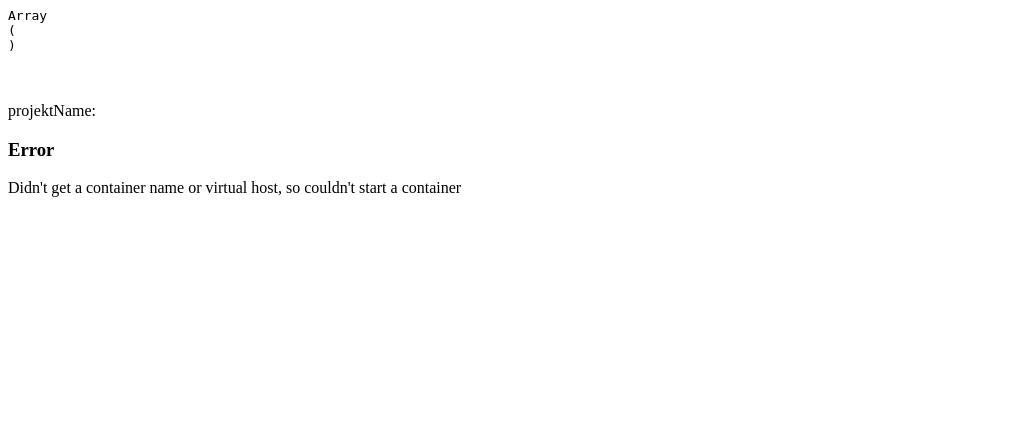
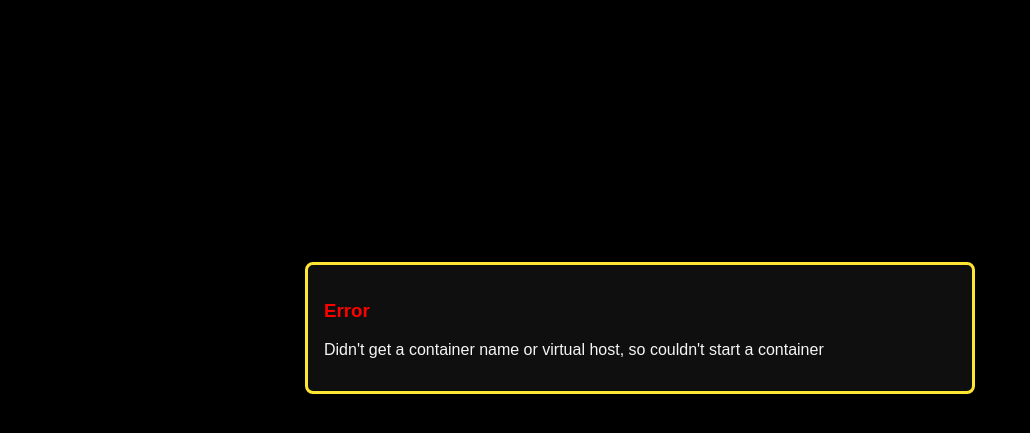
Before and after one commit to andersundsehr/searchforcompose, a PHP site: page / in a window 1280 px wide. Shown: the top 433 px of the page, without its empty margins (0-1030 px from the left). Run offline with PHP 8.4, Linux system fonts and the light colour scheme.

Commit message:
AUS-263 separated functions from code, added styling

```diff
--- a/src/public/functions.php
+++ b/src/public/functions.php
@@ -40,35 +40,37 @@ function checkVirtualHostEqualToServerDomain($virtualHosts, $serverDomain)
 {
     // Check if the virtualhosts array is not empty
     if (isset($virtualHosts)) {
-        echo '<pre>';
-        print_r($virtualHosts);
-        echo '</pre>' . '<br>';
         foreach ($virtualHosts as $vh) {
             // Check if the server domain is equal to the virtualhost. If it is, get the container name and return it
             if ($vh == $serverDomain) {
                 $containerName = trim(shell_exec("sudo docker inspect $(sudo docker ps -aq) --format='{{.Name}} {{.Config.Env}}' | grep 'VIRTUAL_HOST=$vh' | cut -d' ' -f1 | cut -c2- | head -n 1"));
-                echo 'containername: ' . $containerName;
                 return $containerName;
             }
         }
     }
 }
 
-function getProjectName($containerName){
+function getProjectName($containerName)
+{
     $projectName = shell_exec("sudo docker inspect $containerName --format='{{.Config.Labels}}' | grep -oP '(?<=com.docker.compose.project:)[^ ]*'");
-    echo '<br>projektName: ' . $projectName;
     return $projectName;
 }
 
-if(isset($_POST['submit']))
+function listAllContainerOfProject($projectName)
 {
-    startAllContainersOfProject($_POST['projectName']);
+    $allContainers = shell_exec("sudo docker ps -a --filter='label=com.docker.compose.project=$projectName' --format='{{.Names}}'");
+    $containerNames = explode("\n", trim($allContainers));
+    echo "<h3>Start all containers of project $projectName</h3>";
+    echo "<p>all found containers: </p>";
+    echo "<ul><li>" . implode("<li>", $containerNames) . "</ul>";
+    return $containerNames;
 }
-function startAllContainersOfProject($projectName){
+
+function startAllContainersOfProject($projectName)
+{
     $allContainers = shell_exec("sudo docker ps -a --filter='label=com.docker.compose.project=$projectName' --format='{{.Names}}'");
     $containerNames = explode("\n", trim($allContainers));
     foreach ($containerNames as $containerName) {
-        echo $containerName . '<br>';
         shell_exec("sudo docker start $containerName");
     }
 }
--- a/src/public/index.php
+++ b/src/public/index.php
@@ -5,21 +5,25 @@ require 'functions.php';
 $virtualHosts = getVirtualHosts();
 $serverDomain = getServerDomain();
 $containerName = checkVirtualHostEqualToServerDomain($virtualHosts, $serverDomain);
-$projectName = getProjectName($containerName);
-
+if($containerName) {
+    $projectName = getProjectName($containerName);
+    $containerNames = listAllContainerOfProject($projectName);
+}
 //Start containers by click on button
 if ($containerName) {
     echo "<!DOCTYPE html>
         <html>
             <head>
-                <title>Starte alle Container</title>
+                <title>Search for Compose</title>
+                <link rel='stylesheet' type='text/css' href='styles.css'>
             </head>
             <body>
-                <h3>Starte alle Container</h3>
-                <form method='post' action='functions.php'>
+            <div class='wrapper'>
+                <form method='post' action='start.php'>
                 <input type='hidden' name='projectName' value='$projectName'>
                 <button type='submit' name='submit'>Start</button>
                 </form>
+                </div>
             </body>
         </html>";
 } else {
@@ -27,10 +31,13 @@ if ($containerName) {
         <html>
             <head>
                 <title>Error</title>
+                <link rel='stylesheet' type='text/css' href='styles.css'>
             </head>
             <body>
-               <h3>Error</h3>
+            <div class='wrapper'>
+               <h3 class='red'>Error</h3>
                <p>Didn't get a container name or virtual host, so couldn't start a container</p>
+                 </div>
             </body>
         </html>";
 }
--- a/src/public/spaeter.php
+++ b/src/public/spaeter.php
@@ -1,6 +1,7 @@
 <?php
 //Anschauen: docker restart mit label; inotifywait; Verknüpfung mit nginx proxy, um Zertifikate zu hinterlegen
 // -> wie genau? Ich denke über Volume (siehe mein Versuch) aber muss man noch was machen? Wie kann ich meine Sachen im Volume vom nginx proxy hinterlegen? Gerade im Global
+//Todo: nicht für jede Domain eine Conf-Datei erstellen, sondern eine für alle Domains "searchforcompose.conf"
 $certsDir = '/etc/nginx/certs';
 
 //wie inotifywait in Code einbinden? So richtig?
--- /dev/null
+++ b/src/public/styles.css
@@ -0,0 +1,25 @@
+* {
+    font-family: "Outfit", sans-serif;
+}
+body {
+    width: auto;
+    height: 80vh;
+    display: flex;
+    align-items: center;
+    justify-content: center;
+    background-color: black;
+}
+
+.wrapper {
+    width: 50%;
+    height: auto;
+    background-color: rgb(15,15,15);
+    padding: 1rem;
+    border-radius: 0.5rem;
+    border: 3px solid rgb( 255, 230, 51);
+    color: rgb(245,245,245);
+}
+
+.red {
+    color: red;
+}
```
Also changed, not shown: docker-compose.yml (+2 -19 lines), src/public/start.php (+5 -28 lines), 1 other file.
